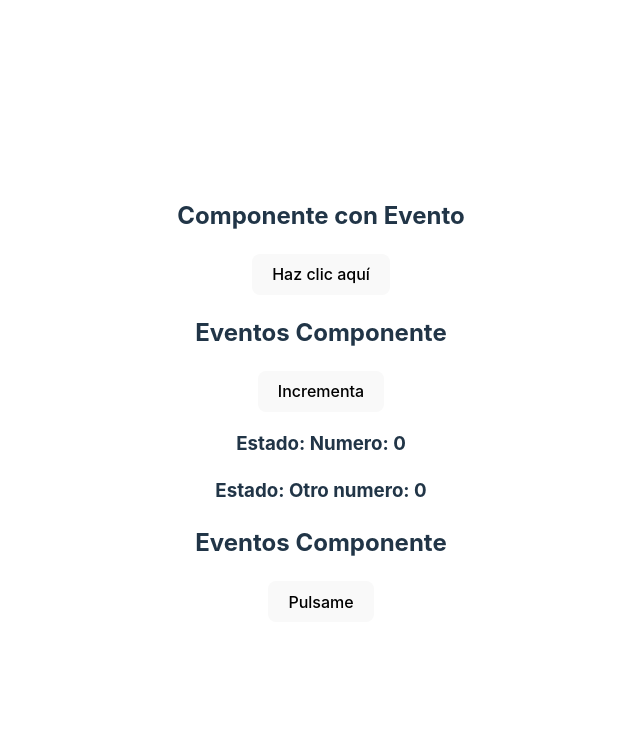
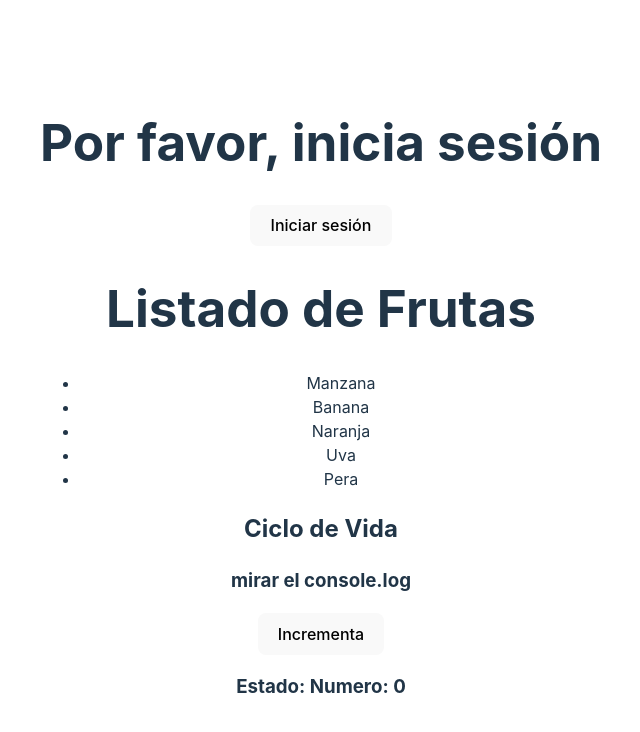
Before and after one commit to pepesan/ejemplo-vite-react-ts, a React (Vite) app: page / in a window 1280 px wide. Shown: the top 732 px of the page, without its empty margins (319-959 px from the left). Built offline with nearby package versions, Linux system fonts and the light colour scheme.

Commit message:
Ejemplos de componentes basados en constantes de funciones anónimas para manejo de sentencias condicionales e iterativas y de presentación por log de los hooks presentes en el ciclo de vida de un componente react

```diff
--- a/src/App.tsx
+++ b/src/App.tsx
@@ -1,7 +1,7 @@
 import './App.css'
-import BotonConEvento from "./components/eventos/BotonConEvento.tsx";
-import EventosComponente from "./components/eventos/EventosComponente.tsx";
-import EventosComponenteSencillo from "./components/eventos/EventosComponenteSencillo.tsx";
+import CondicionalComponent from "./components/vista/CondicionalComponent.tsx";
+import ListadoComponent from "./components/vista/ListadoComponent.tsx";
+import CicloDeVida from "./components/ciclosdevida/CicloDeVida.tsx";
 
 
 
@@ -10,9 +10,9 @@ function App() {
     return (
     <>
       <div className="card">
-          <BotonConEvento/>
-          <EventosComponente/>
-          <EventosComponenteSencillo/>
+          <CondicionalComponent/>
+          <ListadoComponent/>
+          <CicloDeVida/>
       </div>
     </>
   )
--- /dev/null
+++ b/src/components/ciclosdevida/CicloDeVida.tsx
@@ -0,0 +1,50 @@
+import React, {MouseEvent} from "react";
+
+interface EstadoBoton {
+    numero: number;
+}
+
+class CicloDeVida extends React.Component<never,EstadoBoton> {
+    state : EstadoBoton= {
+        numero : 0,
+    };
+    constructor(props: Readonly<never>){
+        super(props);
+        //asociación de los métodos a atributos
+        this.pulsame = this.pulsame.bind(this);
+    }
+    componentDidMount() {
+        console.log("CicloDeVida:componentDidMount");
+    }
+    componentWillUnmount(){
+        console.log("CicloDeVida:componentUnmount");
+    }
+    /*
+    componentWillUpdate() {
+        console.log("CicloDeVida:componentWillUpdate");
+    }
+     */
+    componentDidUpdate() {
+        console.log("CicloDeVida:componentDidUpdate");
+    }
+    pulsame(event: MouseEvent<HTMLButtonElement>){
+        console.log("CicloDeVida:pulsame:Cambia estado");
+        event.preventDefault();
+        this.setState(state => ({
+            ...state,
+            numero: state.numero + 1
+        }));
+    }
+    render() {
+        console.log("CicloDeVida:render");
+        return (
+            <div>
+                <h2>Ciclo de Vida</h2>
+                <h3>mirar el console.log</h3>
+                <button onClick={this.pulsame}>Incrementa</button>
+                <h3>Estado: Numero: {this.state.numero}</h3>
+            </div>
+        );
+    }
+}
+export default CicloDeVida;
--- /dev/null
+++ b/src/components/vista/CondicionalComponent.tsx
@@ -0,0 +1,20 @@
+import { useState } from 'react';
+
+const CondicionalComponent = () => {
+    const [isLoggedIn, setIsLoggedIn] = useState(false);
+
+    const toggleLogin = () => {
+        setIsLoggedIn((prev) => !prev);
+    };
+
+    return (
+        <div>
+            <h1>{isLoggedIn ? 'Bienvenido, Usuario!' : 'Por favor, inicia sesión'}</h1>
+            <button onClick={toggleLogin}>
+                {isLoggedIn ? 'Cerrar sesión' : 'Iniciar sesión'}
+            </button>
+        </div>
+    );
+};
+
+export default CondicionalComponent;
--- /dev/null
+++ b/src/components/vista/ListadoComponent.tsx
@@ -0,0 +1,18 @@
+// const ListadoComponent = () => {
+const ListadoComponent = () => {
+    // Array de elementos para listar
+    const items = ['Manzana', 'Banana', 'Naranja', 'Uva', 'Pera'];
+
+    return (
+        <div>
+            <h1>Listado de Frutas</h1>
+            <ul>
+                {items.map((item, index) => (
+                    <li key={index}>{item}</li>
+                ))}
+            </ul>
+        </div>
+    );
+};
+
+export default ListadoComponent;
```
